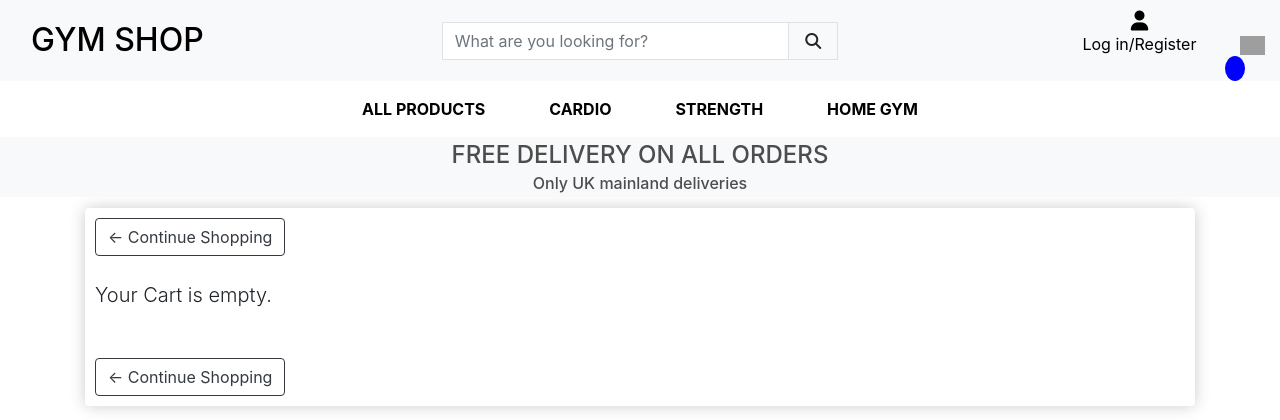
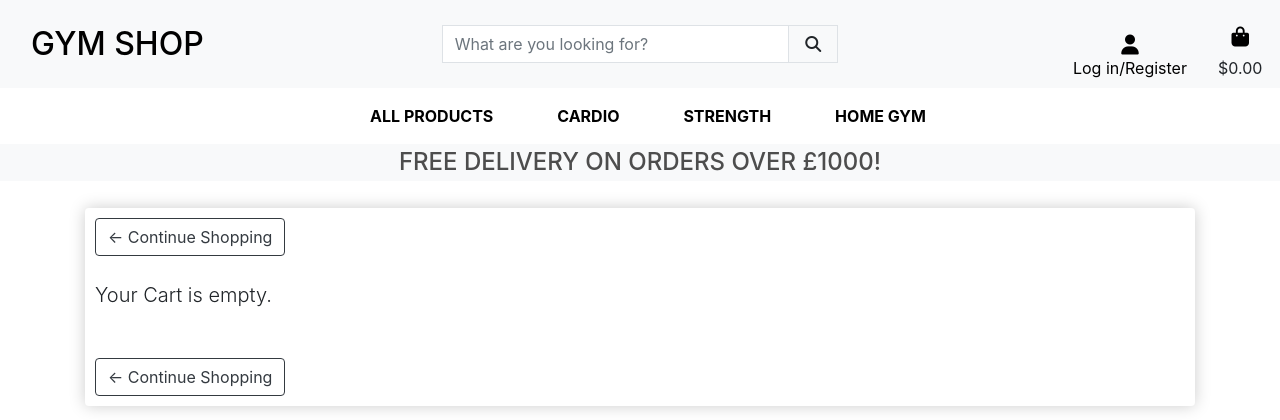
Before and after one commit to henrysevern/gym_shop, a Django app: page /cart/ in a window 1280 px wide. Shown: the top 420 px of the page. Run offline with Django 3.2, Linux system fonts and the light colour scheme; some libraries are stand-ins or nearby versions; grey boxes are pictures that could not be loaded.

Commit message:
Update new links in navbar

```diff
--- a/templates/allauth/includes/mobile-top-header.html
+++ b/templates/allauth/includes/mobile-top-header.html
@@ -41,13 +41,3 @@
         {% endif %}
     </div>
 </li>
-<li class="list-inline-item">
-    <div class="text-center">
-      <div>
-      <a href="{% url 'cart' %}">
-        <img id="cart-icon" src="{% static 'images/cart.png' %}">
-      </div>
-        <p class="my-0" id="cart-total">0</p>
-      </a>
-    </div>
-  </li>
--- a/templates/base.html
+++ b/templates/base.html
@@ -16,33 +16,38 @@
   treadmill, getting fit">
   {% endblock %}
 
-  <link rel="shortcut icon" type="img/png" href="{% static 'images/favicon.png' %}">
+  {% block extra_meta %}
+  {% endblock %}
+
+  <!-- Favicon -->
+  <link rel="shortcut icon" type="img/png" href="">
+
+  {% block corecss %}
   <!-- CSS link -->
   <link rel="stylesheet" href="{% static 'css/base.css' %}">
   <!-- Bootstrap link -->
   <link rel="stylesheet" href="https://cdn.jsdelivr.net/npm/bootstrap@4.4.1/dist/css/bootstrap.min.css"
     integrity="sha384-Vkoo8x4CGsO3+Hhxv8T/Q5PaXtkKtu6ug5TOeNV6gBiFeWPGFN9MuhOf23Q9Ifjh" crossorigin="anonymous">
-  <script type="text/javascript">
-    var user = '{{request.user}}'
-    const userEmail = "{{request.user.email}}"
+  {% endblock %}
 
-    function getCookie(name) {
-      let cookieValue = null;
-      if (document.cookie && document.cookie !== '') {
-        const cookies = document.cookie.split(';');
-        for (let i = 0; i < cookies.length; i++) {
-          const cookie = cookies[i].trim();
-          // Does this cookie string begin with the name we want?
-          if (cookie.substring(0, name.length + 1) === (name + '=')) {
-            cookieValue = decodeURIComponent(cookie.substring(name.length + 1));
-            break;
-          }
-        }
-      }
-      return cookieValue;
-    }
-    const csrftoken = getCookie('csrftoken');
+  {% block extra_css %}
+  {% endblock %}
+
+  {% block corejs %}
+    <!-- Bootstap JS links -->
+    <script src="https://code.jquery.com/jquery-3.4.1.slim.min.js"
+    integrity="sha384-J6qa4849blE2+poT4WnyKhv5vZF5SrPo0iEjwBvKU7imGFAV0wwj1yYfoRSJoZ+n" crossorigin="anonymous">
   </script>
+  <script src="https://cdn.jsdelivr.net/npm/@popperjs/core@2.11.6/dist/umd/popper.min.js"
+    integrity="sha384-oBqDVmMz9ATKxIep9tiCxS/Z9fNfEXiDAYTujMAeBAsjFuCZSmKbSSUnQlmh/jp3" crossorigin="anonymous">
+  </script>
+  <script src="https://cdn.jsdelivr.net/npm/bootstrap@5.2.3/dist/js/bootstrap.min.js"
+    integrity="sha384-cuYeSxntonz0PPNlHhBs68uyIAVpIIOZZ5JqeqvYYIcEL727kskC66kF92t6Xl2V" crossorigin="anonymous">
+  </script>
+  <!-- Stripe payments -->
+  <script src="https://js.stripe.com/v3/"></script>
+  <!-- Font awsome link -->
+  <script src="https://kit.fontawesome.com/a3c891aa8d.js" crossorigin="anonymous"></script>
   <!-- Mail chimp js link -->
   <script id="mcjs">
     ! function (c, h, i, m, p) {
@@ -50,6 +55,10 @@
     }(document, "script",
       "https://chimpstatic.com/mcjs-connected/js/users/cb88094999f9080712e316b18/1bfb80a7551071bccd18b6b04.js");
   </script>
+  {% endblock %}
+
+  {% block extra_js %}
+  {% endblock %}
 
   {% block head %}
   {% endblock head %}
@@ -111,13 +120,19 @@
             </div>
           </li>
           <li class="list-inline-item">
-            <div class="text-center">
-              <div>
-                <a href="{% url 'cart' %}">
-                  <img id="cart-icon" src="{% static 'images/cart.png' %}" alt="cart">
+            <a class="{% if grand_total %}text-info font-weight-bold{% else %}text-black{% endif %} nav-link"
+              href="{% url 'view_cart' %}">
+              <div class="text-center">
+                <div><i class="fas fa-shopping-bag fa-lg"></i></div>
                 </a>
+                <p class="my-0">
+                  {% if grand_total %}
+                      £{{ grand_total|floatformat:2 }}
+                  {% else %}
+                      $0.00
+                  {% endif %}
+              </p>
               </div>
-              <p class="my-0" id="cart-total">{{cartItems}}</p>
             </div>
           </li>
         </ul>
@@ -129,16 +144,16 @@
           aria-controls="main-nav" aria-expanded="false" aria-label="Toggle navigation">
           <span class="navbar-toggler-icon"></span>
         </button>
-        <!-- {% include 'includes/mobile-top-header.html' %} -->
+        {% include 'includes/mobile-top-header.html' %}
         {% include 'includes/main-nav.html' %}
       </nav>
     </div>
     <div id="delivery-banner" class="row text-center">
-      <div class="col">
-        <h4 class="logo-font my-1">Free delivery on all orders</h4>
-        <h6 class="my-1">Only UK mainland deliveries</h6>
+      <div class="col bg-black text-white">
+        <h4 class="logo-font my-1">Free delivery on orders over £{{ free_delivery_threshold }}!</h4>
       </div>
     </div>
+</header>
   </header>
   <br>
   <div class="container">
@@ -456,8 +471,6 @@
 
   <!-- Font awsome link -->
   <script src="https://kit.fontawesome.com/a3c891aa8d.js" crossorigin="anonymous"></script>
-  <!-- JS link -->
-  <script type="text/javascript" src="{% static 'js/cart.js' %}"></script>
 
 </body>
 
```
